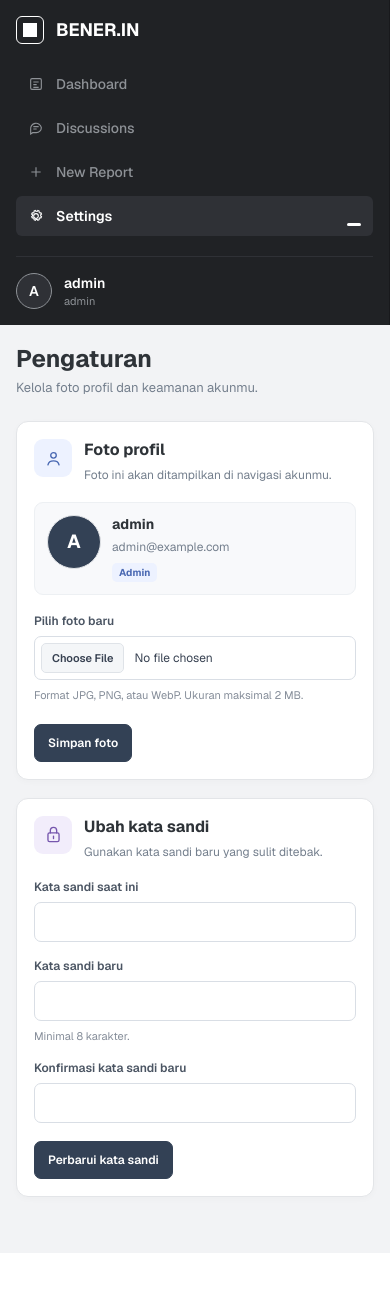
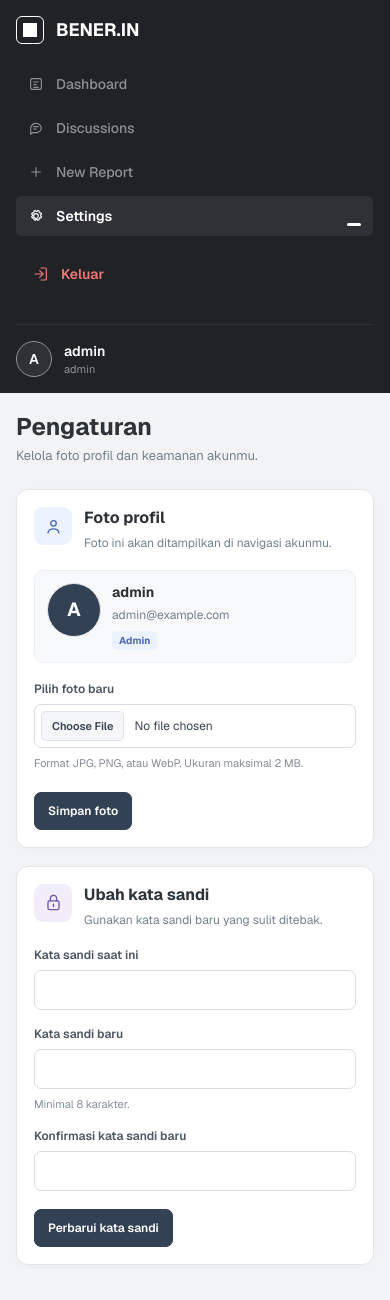
Before and after one commit to Th3Albatross/BENER.IN, a Laravel app: page /settings in a window 390 px wide. Shown: the top 1300 px of the page. Before the commit the page ends 1253 px from the top, so only its background shows below. Run offline with Laravel 12, Linux system fonts and the light colour scheme; a user stored in the database is signed in; data comes from the database, SQL or seed files in the repository; style sheets or scripts are compiled from the project's sources.

Commit message:
Added logout button on frontend side

```diff
--- a/resources/css/layouts/app.css
+++ b/resources/css/layouts/app.css
@@ -420,3 +420,62 @@ body {
     padding: 0;
     object-fit: cover;
 }
+
+/* Sidebar footer: user identity followed by a distinct logout item */
+.sidebar__footer {
+    display: flex;
+    flex-direction: column;
+    gap: 12px;
+    margin-top: auto;
+}
+
+.sidebar__user {
+    min-width: 0;
+}
+
+.sidebar__logout {
+    display: flex;
+    align-items: center;
+    gap: 12px;
+    min-height: 42px;
+    padding: 10px 16px;
+    border: 1px solid transparent;
+    border-radius: var(--radius-sm);
+    color: #f07878;
+    font-size: 14px;
+    font-weight: 600;
+    transition: background-color 150ms ease, border-color 150ms ease, color 150ms ease;
+}
+
+.sidebar__logout:hover {
+    color: #ff8585;
+    background: rgba(220, 53, 69, 0.12);
+    border-color: rgba(220, 53, 69, 0.18);
+}
+
+.sidebar__logout:active {
+    background: rgba(220, 53, 69, 0.18);
+}
+
+.sidebar__logout-icon {
+    display: inline-flex;
+    flex: 0 0 16px;
+    width: 16px;
+    height: 16px;
+}
+
+.sidebar__logout-icon svg {
+    width: 100%;
+    height: 100%;
+}
+
+@media (max-width: 700px) {
+    .sidebar__footer {
+        gap: 10px;
+        margin-top: 18px;
+    }
+
+    .sidebar__logout {
+        min-height: 40px;
+    }
+}
--- a/resources/views/layouts/sidebar.blade.php
+++ b/resources/views/layouts/sidebar.blade.php
@@ -47,6 +47,18 @@
         </nav>
     </div>
 
+    <div class="sidebar__footer">
+        <a href="{{ url('/logout') }}" class="sidebar__logout" aria-label="Keluar dari akun">
+            <span class="sidebar__logout-icon" aria-hidden="true">
+                <svg viewBox="0 0 24 24" fill="none" stroke="currentColor" stroke-width="1.8" stroke-linecap="round" stroke-linejoin="round">
+                    <path d="M10 17l5-5-5-5"></path>
+                    <path d="M15 12H3"></path>
+                    <path d="M12 3h6a2 2 0 0 1 2 2v14a2 2 0 0 1-2 2h-6"></path>
+                </svg>
+            </span>
+            <span>Keluar</span>
+        </a>
+
         <div class="sidebar__user">
             @if ($sidebarHasPhoto)
                 <img class="user-avatar user-avatar--image" src="{{ $sidebarPhotoUrl }}" alt="Foto profil {{ $sidebarUser->name ?? 'User' }}">
@@ -58,4 +70,5 @@
                 <div class="user-info__role">{{ $sidebarUser->role ?? 'Pengguna' }}</div>
             </div>
         </div>
+    </div>
 </aside>
```
Lines whose indentation alone changed are shown as unchanged.
